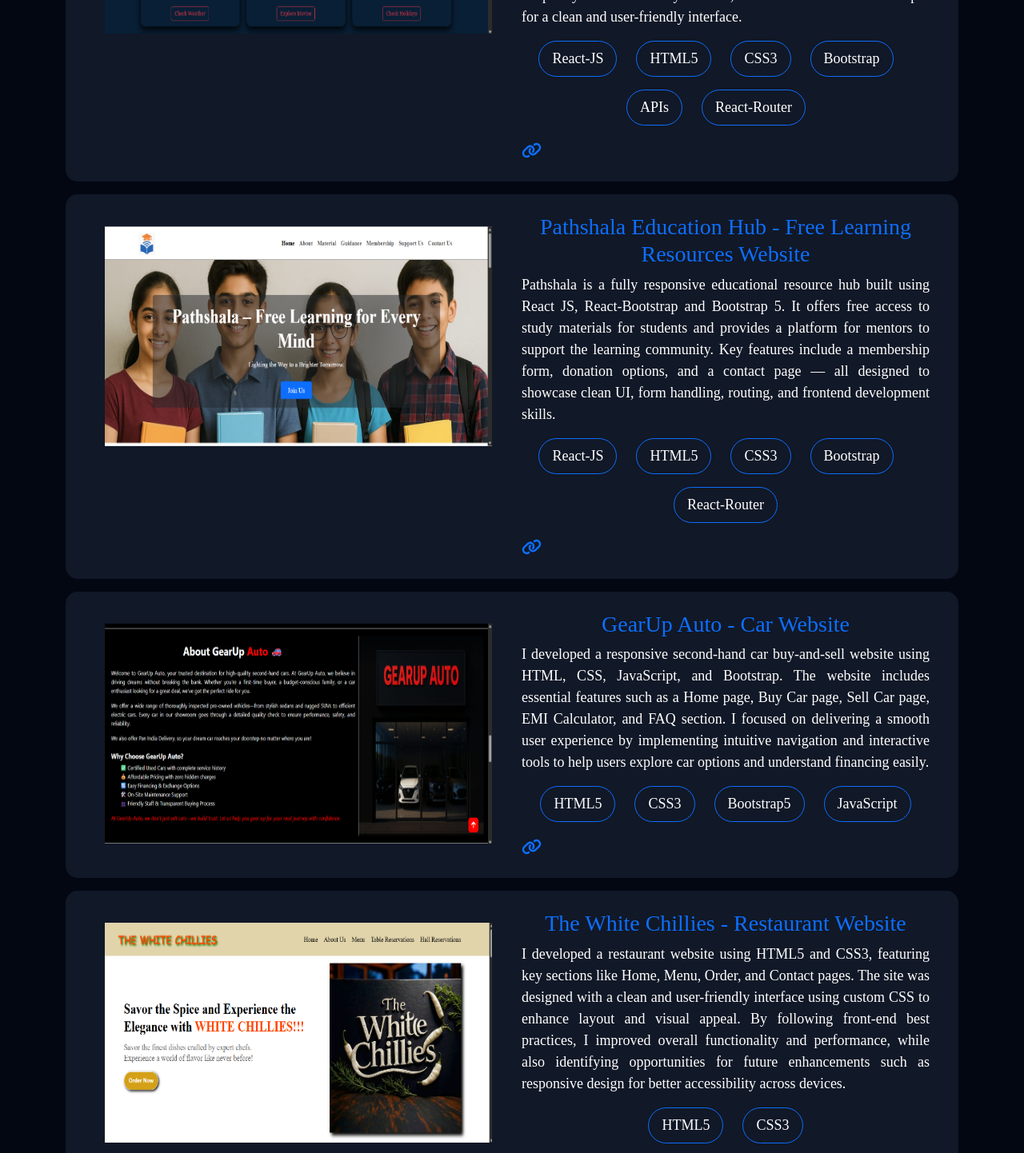
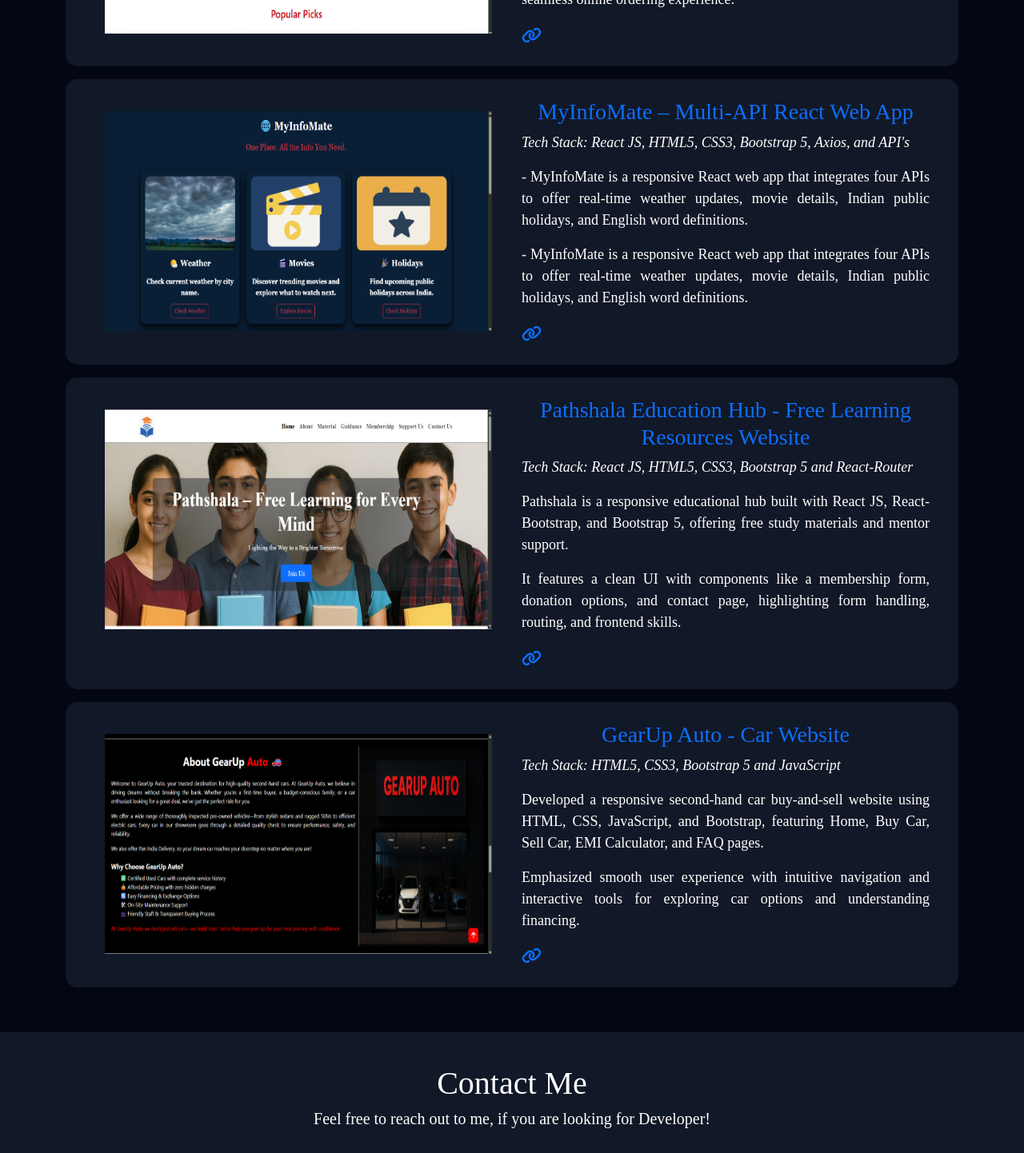
Before and after one commit to MohdMunafKhan/Personal-Portfolio, a React (Vite) app: page / in a window 1280 px wide. Shown: the part 2840-4282 px from the top of the page at 80% size. Built offline with nearby package versions, Linux system fonts and the light colour scheme.

Commit message:
Updated feature/bugfix/changes

```diff
--- a/src/components/Projects.jsx
+++ b/src/components/Projects.jsx
@@ -5,6 +5,7 @@
 import proj2 from '../images/gearup-auto-img.png';
 import proj3 from '../images/pathshala.png';
 import proj4 from '../images/infomate-img.png';
+import proj5 from '../images/white-chillies.png';
 import { FontAwesomeIcon } from '@fortawesome/react-fontawesome';
 import { faLink } from '@fortawesome/free-solid-svg-icons';
 
@@ -21,21 +22,27 @@
 
         <div className="row mx-auto p-4 mb-3 project-box">
           <div className="col-md-6 text-center pt-3 mb-3 project-box-img">
+            <img src={proj5} alt="project-image" className='img-fluid' />
+          </div>
+          <div className="col-md-6 project-box-txt">
+            <h3 className='text-center text-primary'>The White Chillies – Restaurant Website</h3>
+            <p><i>Tech Stack: React JS, Tailwind CSS, HTML, and CSS</i></p>
+            <p>- Developed a fully responsive restaurant website using React, featuring dynamic pages like Menu, Cart, Checkout, Reservation, and Contact.</p>
+            <p>- Integrated cart functionality with real-time updates, order processing, and user interaction through modals and form validation for a seamless online ordering experience.</p>
+
+            <a href="https://the-white-chillies.netlify.app/" target='_blank'><FontAwesomeIcon icon={faLink} /></a>
+          </div>
+        </div>
+
+        <div className="row mx-auto p-4 mb-3 project-box">
+          <div className="col-md-6 text-center pt-3 mb-3 project-box-img">
             <img src={proj4} alt="project-image" className='img-fluid' />
           </div>
           <div className="col-md-6 project-box-txt">
-            <h3 className='text-center text-primary'>MyInfoMate</h3>
-            <p>MyInfoMate is a modern, responsive React-based web application that delivers quick and useful information through four integrated APIs. It provides real-time weather updates for Indian cities using the OpenWeatherMap API, movie details like posters, ratings, and release year via the TMDb API, upcoming Indian public holidays through the Calendarific API, and English word definitions, examples, and pronunciations using the Free Dictionary API. Designed with simplicity and accessibility in mind, it uses React JS and Bootstrap 5 for a clean and user-friendly interface.</p>
-
-            <div className="d-flex justify-content-center flex-wrap project-box-skill-2">
-              <p className='px-3 py-2 me-4 border border-primary rounded-pill'>React-JS</p>
-              <p className='px-3 py-2 me-4 border border-primary rounded-pill'>HTML5</p>
-              <p className='px-3 py-2 me-4 border border-primary rounded-pill'>CSS3</p>
-              <p className='px-3 py-2 me-4 border border-primary rounded-pill'>Bootstrap</p>
-              <p className='px-3 py-2 me-4 border border-primary rounded-pill'>APIs</p>
-              <p className='px-3 py-2 me-4 border border-primary rounded-pill'>React-Router</p>
-
-            </div>
+            <h3 className='text-center text-primary'>MyInfoMate – Multi-API React Web App</h3>
+            <p><i>Tech Stack: React JS, HTML5, CSS3, Bootstrap 5, Axios, and API's</i></p>
+            <p>- MyInfoMate is a responsive React web app that integrates four APIs to offer real-time weather updates, movie details, Indian public holidays, and English word definitions.</p>
+            <p>- MyInfoMate is a responsive React web app that integrates four APIs to offer real-time weather updates, movie details, Indian public holidays, and English word definitions.</p>
 
             <a href="https://my-info-mate.netlify.app/" target='_blank'><FontAwesomeIcon icon={faLink} /></a>
           </div>
@@ -47,15 +54,9 @@
           </div>
           <div className="col-md-6 project-box-txt">
             <h3 className='text-center text-primary'>Pathshala Education Hub - Free Learning Resources Website</h3>
-            <p>Pathshala is a fully responsive educational resource hub built using React JS, React-Bootstrap and Bootstrap 5. It offers free access to study materials for students and provides a platform for mentors to support the learning community. Key features include a membership form, donation options, and a contact page — all designed to showcase clean UI, form handling, routing, and frontend development skills.</p>
-
-            <div className="d-flex justify-content-center flex-wrap project-box-skill-2">
-              <p className='px-3 py-2 me-4 border border-primary rounded-pill'>React-JS</p>
-              <p className='px-3 py-2 me-4 border border-primary rounded-pill'>HTML5</p>
-              <p className='px-3 py-2 me-4 border border-primary rounded-pill'>CSS3</p>
-              <p className='px-3 py-2 me-4 border border-primary rounded-pill'>Bootstrap</p>
-              <p className='px-3 py-2 border border-primary rounded-pill'>React-Router</p>
-            </div>
+            <p><i>Tech Stack: React JS, HTML5, CSS3, Bootstrap 5 and React-Router</i></p>
+            <p>Pathshala is a responsive educational hub built with React JS, React-Bootstrap, and Bootstrap 5, offering free study materials and mentor support.</p>
+            <p>It features a clean UI with components like a membership form, donation options, and contact page, highlighting form handling, routing, and frontend skills.</p>
 
             <a href="https://pathshala-edu-hub.netlify.app/" target='_blank'><FontAwesomeIcon icon={faLink} /></a>
           </div>
@@ -67,35 +68,14 @@
           </div>
           <div className="col-md-6 project-box-txt">
             <h3 className='text-center text-primary'>GearUp Auto - Car Website</h3>
-            <p>I developed a responsive second-hand car buy-and-sell website using HTML, CSS, JavaScript, and Bootstrap. The website includes essential features such as a Home page, Buy Car page, Sell Car page, EMI Calculator, and FAQ section. I focused on delivering a smooth user experience by implementing intuitive navigation and interactive tools to help users explore car options and understand financing easily.</p>
-
-            <div className="d-flex justify-content-center flex-wrap project-box-skill-2">
-              <p className='px-3 py-2 me-4 border border-primary rounded-pill'>HTML5</p>
-              <p className='px-3 py-2 me-4 border border-primary rounded-pill'>CSS3</p>
-              <p className='px-3 py-2 me-4 border border-primary rounded-pill'>Bootstrap5</p>
-              <p className='px-3 py-2 border border-primary rounded-pill'>JavaScript</p>
-            </div>
+            <p><i>Tech Stack: HTML5, CSS3, Bootstrap 5 and JavaScript</i></p>
+            <p>Developed a responsive second-hand car buy-and-sell website using HTML, CSS, JavaScript, and Bootstrap, featuring Home, Buy Car, Sell Car, EMI Calculator, and FAQ pages.</p>
+            <p>Emphasized smooth user experience with intuitive navigation and interactive tools for exploring car options and understanding financing.</p>
 
             <a href="https://gearup-auto.netlify.app/" target='_blank'><FontAwesomeIcon icon={faLink} /></a>
           </div>
         </div>
 
-        <div className="row mx-auto p-4 mb-5 project-box">
-          <div className="col-md-6 col-12 text-center pt-3 mb-3 project-box-img">
-            <img src={proj1} alt="project-image" className='img-fluid' />
-          </div>
-          <div className="col-md-6 project-box-txt">
-            <h3 className='text-center text-primary'>The White Chillies - Restaurant Website</h3>
-            <p>I developed a restaurant website using HTML5 and CSS3, featuring key sections like Home, Menu, Order, and Contact pages. The site was designed with a clean and user-friendly interface using custom CSS to enhance layout and visual appeal. By following front-end best practices, I improved overall functionality and performance, while also identifying opportunities for future enhancements such as responsive design for better accessibility across devices.</p>
-
-            <div className="d-flex justify-content-center flex-wrap project-box-skill-1">
-              <p className='px-3 py-2 me-4 border border-primary rounded-pill'>HTML5</p>
-              <p className='px-3 py-2 border border-primary rounded-pill'>CSS3</p>
-            </div>
-
-            <a href="https://github.com/MohdMunafKhan/The-White-Chillies" target='_blank'><FontAwesomeIcon icon={faLink} /></a>
-          </div>
-        </div>
       </div>
     </section>
   )
```
Also changed, not shown: src/images/white-chillies.png (added), 1 other file (tests, documents, lock files or other folders).
